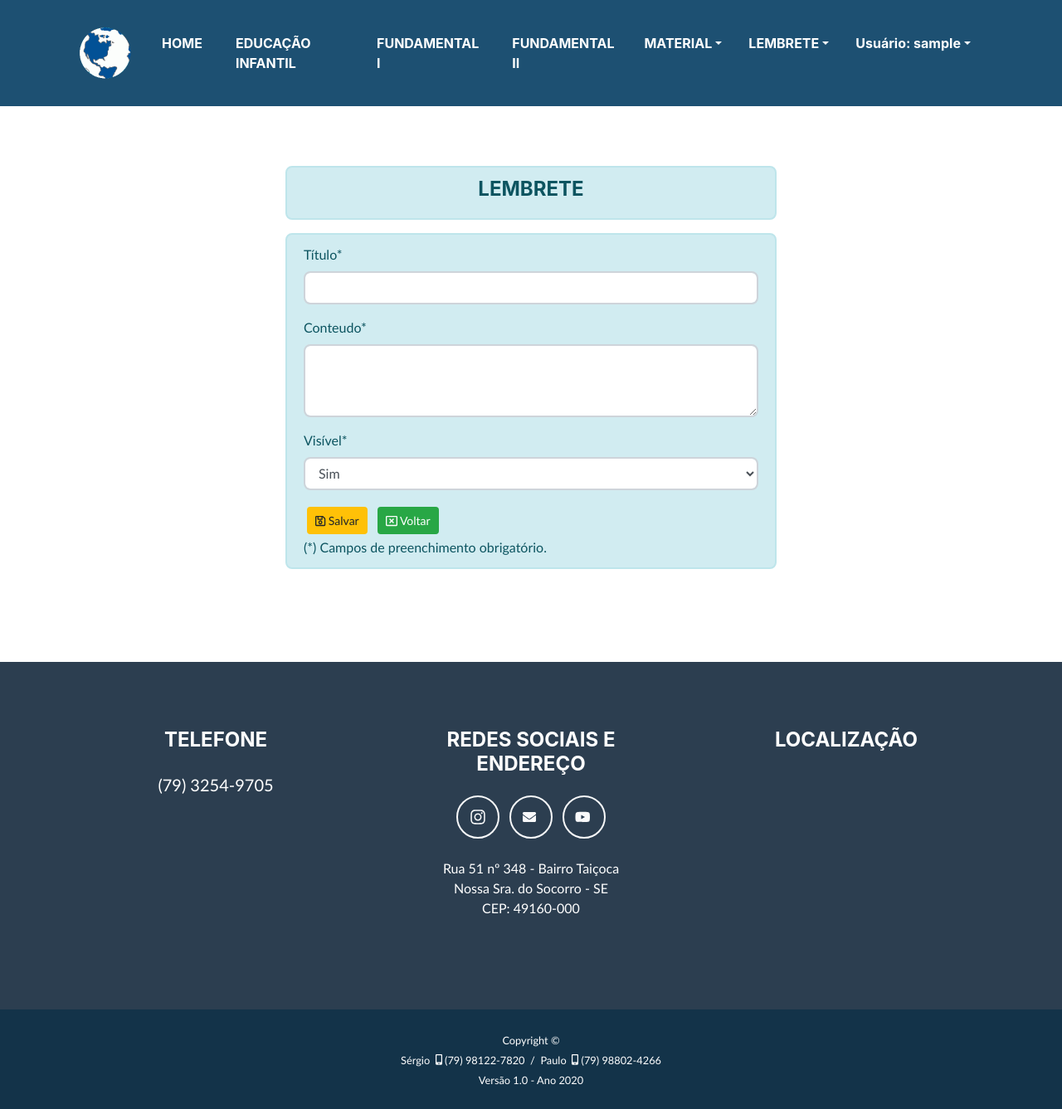
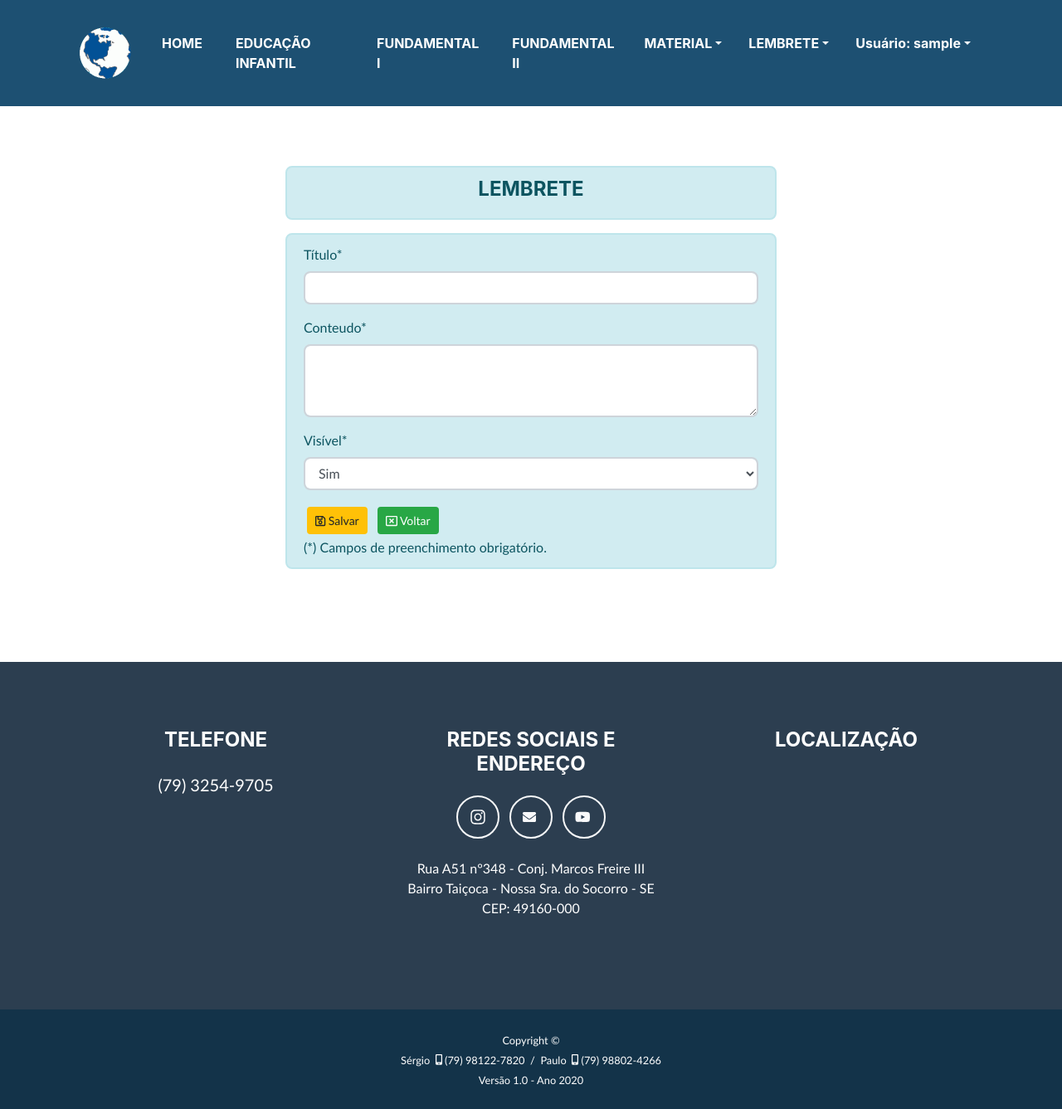
Before and after one commit to pamaralifs/cemundosaber.com.br, a Django app: page /lembrete/create/ in a window 1280 px wide. Shown: the whole page at 83% size. Run offline with Django 3.2, Linux system fonts and the light colour scheme; the visitor is signed in with stand-in values (Sample User, id 1); some libraries are stand-ins or nearby versions; some web fonts are replaced; grey boxes are pictures that could not be loaded.

Commit message:
Alteração endereço e e-mail no footer.html

```diff
--- a/templates/footer.html
+++ b/templates/footer.html
@@ -13,14 +13,14 @@
                         <a class="btn btn-outline-light btn-social mx-1" href="https://www.instagram.com/colegiomundosaber/">
                             <i class="fab fa-fw fa-instagram"></i>
                         </a>
-                        <a class="btn btn-outline-light btn-social mx-1" href="mailto:serginho.manhae@gmail.com">
+                        <a class="btn btn-outline-light btn-social mx-1" href="mailto:bbarretoluz@gmail.com">
                             <i class="fas fa-envelope pr-1"></i>
                         </a>
                         <a class="btn btn-outline-light btn-social mx-1" href="https://www.youtube.com/channel/UC-elJVvg2VPDTKOau20MCEQ">
                             <i class="fab fa-youtube pr-1"></i>
                         </a>
                         <br><br>
-                        <p>Rua 51 nº 348 - Bairro Taiçoca<br>Nossa Sra. do Socorro - SE<br>CEP: 49160-000</p>
+                        <p>Rua A51 n°348 - Conj. Marcos Freire III<br>Bairro Taiçoca - Nossa Sra. do Socorro - SE<br>CEP: 49160-000</p>
                     </div>
                     <!-- Footer Localização -->
                     <div class="col-lg-4">
```
